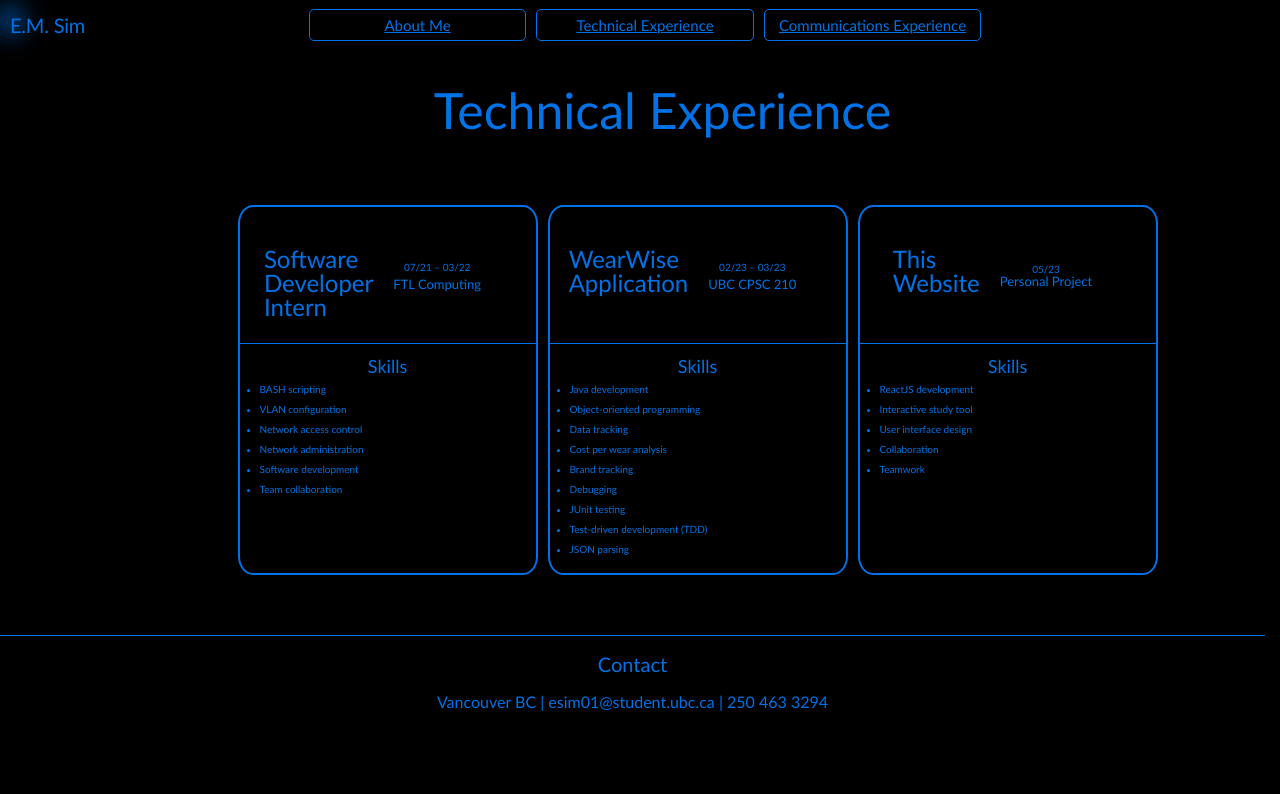
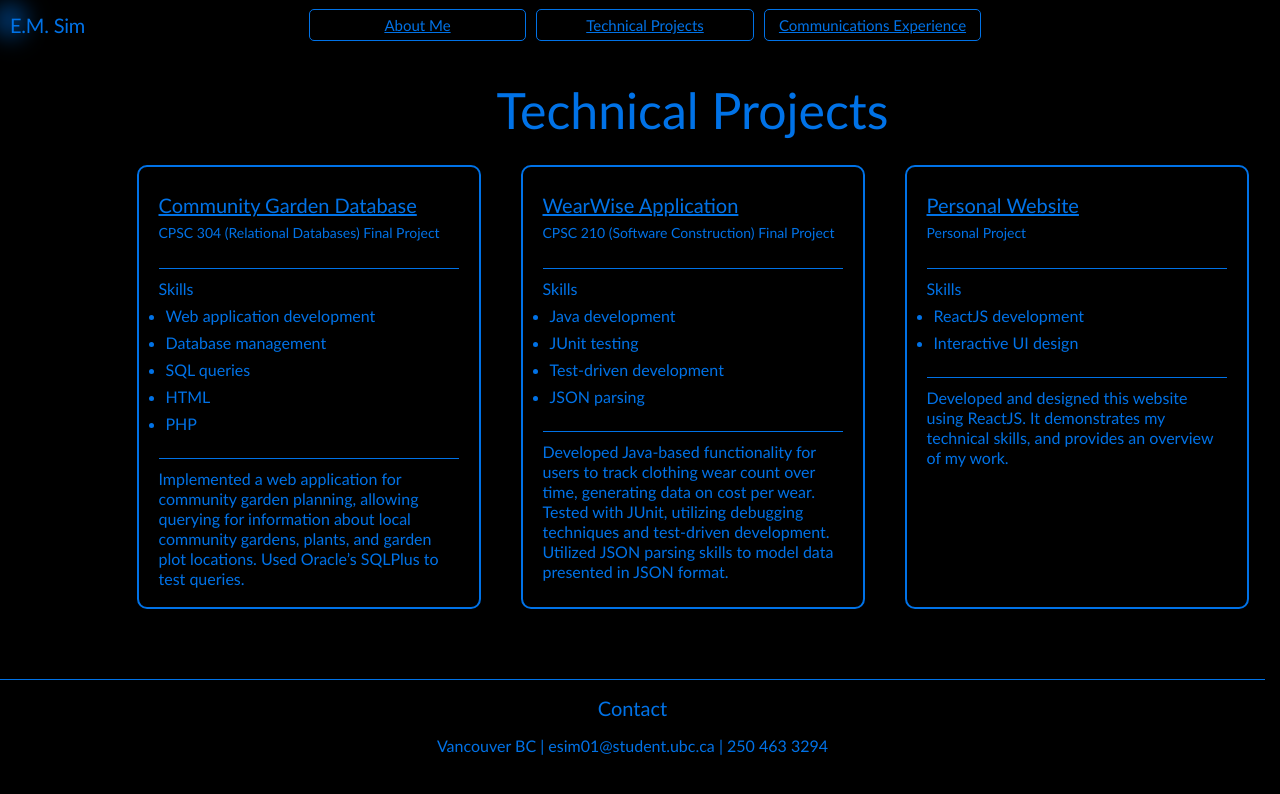
Before and after one commit to em-il-yn/e.m.sim, a React (Create React App) app: page /e.m.sim/Technical in a window 1280 px wide. Shown: the top 794 px of the page. Built offline with nearby package versions, Linux system fonts and the light colour scheme.

Commit message:
Updated Technical Project & Edited Website Content

```diff
--- a/src/App.js
+++ b/src/App.js
@@ -17,7 +17,7 @@ const App = () => {
                 <p className="pagetop">E.M. Sim</p>
                 <nav>
                     <Button text="About Me" to="/About" />
-                    <Button text="Technical Experience" to="/Technical" />
+                    <Button text="Technical Projects" to="/Technical" />
                     <Button text="Communications Experience" to="/Communications" />
                 </nav>
             </header>
--- a/src/Components/About.js
+++ b/src/Components/About.js
@@ -7,7 +7,7 @@ const About = () => {
                     <section class="columnEvil" style={{alignSelf: 'center'}}>
                         <h1>E.M. Sim</h1>
                         <h2 style={{ alignSelf: 'left' }}>UBC Computer Science</h2>
-                        <p>I am a computer science student at UBC with a background in communications. I have a passion for technology and a creative problem-solving. My technical skills include Java, JavaScript, ReactJS, HTML, CSS, BASH, and ReactJS. </p>
+                        <p>I am a UBC Computer Science student with a professional background in strategic communications. I have xperience with Java, JavaScript, BASH, HTML, CSS, Racket, C++, C, PHP, and R. Explore my website for samples of my work.</p>
                     </section>
                     <section class="column">
                         <a class="links" href={require('./../Resources/SimEmilyn_Resume.pdf')} alt="Resume">Resume</a>
--- a/src/Components/Communications.js
+++ b/src/Components/Communications.js
@@ -4,7 +4,7 @@ const Communications = () => {
     return (
         <section class="gallery">
             <p class="tech">Communications Experience</p>
-            <p class="comms">I received a Bachelor of Arts from Simon Fraser University in 2021 where I majored in Communications and minored in Fine Arts. My creaetive background in arts and communications has allowed me to approach computer science from a uniquely interdiscinplinary perspective. Here is a portfolio of a few of my designs.</p>
+            <p class="comms">I obtained a degree in Communication from SFU. My work experience demonstrates proven effective professional and strategic communication skills. I have demonstrated leadership, and creativity in roles supervising and collaborating with a communications team. Here are some samples of my design work.</p>
 
             <div class="image-container">
                 <div class="image-overlay">
--- /dev/null
+++ b/src/Components/Technical.css
@@ -0,0 +1,61 @@
+/* Technical.css */
+
+.column {
+    display: flex;
+    flex-direction: column;
+    align-items: center;
+}
+
+.row {
+    display: grid;
+    grid-template-columns: repeat(auto-fit, minmax(300px, 1fr));
+    gap: 20px;
+    justify-content: center;
+}
+
+.project-container {
+    border: 2px solid #0072E7;
+    border-radius: 10px;
+    padding: 20px;
+    margin: 10px;
+    width: 300px;
+    height: 400px;
+    display: flex;
+    flex-direction: column;
+    justify-content: flex-start;
+}
+
+.project-header {
+    display: flex;
+    justify-content: space-between;
+}
+
+.project-date {
+    font-weight: bold;
+}
+
+.project-organization {
+    margin-top: -10px;
+    margin-bottom: 10px;
+    font-size: 1.4rem;
+}
+
+.project-skills ul {
+    list-style: none;
+    padding: 7px;
+}
+
+.project-skills li {
+    margin-bottom: 7px;
+    list-style-type: disc;
+}
+
+.project-container a {
+    color: inherit;
+}
+
+.project-container hr {
+    margin: 10px 0;
+    border: none;
+    border-top: 1px solid #0072E7;
+}
--- a/src/Components/Technical.js
+++ b/src/Components/Technical.js
@@ -1,71 +1,81 @@
+// Import React at the top of your file if not already imported
 import React from 'react';
+import './Technical.css';
+
+const ProjectItem = ({ title, date, organization, skills, description, link }) => {
+    return (
+        <div className="project-container">
+            <div className="project-header">
+                <h3>
+                    <a href={link} target="_blank" rel="noopener noreferrer">
+                        {title}
+                    </a>
+                </h3>
+            </div>
+            <p className="project-organization">{organization}</p>
+            <hr />
+            <div className="project-skills">
+                <h4>Skills</h4>
+                <ul>
+                    {skills.map((skill, index) => (
+                        <li key={index}>{skill}</li>
+                    ))}
+                </ul>
+            </div>
+            <hr />
+            <p className="project-description">{description}</p>
+        </div>
+    );
+};
 
 const Technical = () => {
     return (
+        <section className="column">
+            <p className="tech">Technical Projects</p>
+            <section className="row">
+                {/* Project 1 */}
+                <ProjectItem
+                    title="Community Garden Database"
+                    organization="CPSC 304 (Relational Databases) Final Project"
+                    skills={[
+                        'Web application development',
+                        'Database management',
+                        'SQL queries',
+                        'HTML',
+                        'PHP',
+                    ]}
+                    description="Implemented a web application for community garden planning, allowing querying for information about local community gardens, plants, and garden plot locations. Used Oracle’s SQLPlus to test queries."
+                    link="https://github.com/em-il-yn/TheCommunityGardenDatabase"
+                />
 
-        <section class="column">
-            <p class="tech">Technical Experience</p>
-            <section class="row">
-                <skillContainer>
-                    <section class="row">
-                        <h3 class="circle">Software <br /> Developer <br /> Intern</h3>
-                        <p class="circle">
-                            <p class="date">07/21 – 03/22</p>
-                            FTL Computing
-                        </p>
-                    </section>
-                    <h3 class="skills">Skills</h3>
-                    <ul class="bullet-points">
-                        <li>BASH scripting</li>
-                        <li>VLAN configuration</li>
-                        <li>Network access control</li>
-                        <li>Network administration</li>
-                        <li>Software development</li>
-                        <li>Team collaboration</li>
-                    </ul>
-                </skillContainer>
-                <skillContainer>
-                    <section class="row">
-                        <h3 class="circle">WearWise <br /> Application</h3>
-                        <p class="circle">
-                            <p class="date">02/23 – 03/23</p>
-                            UBC CPSC 210
-                        </p>
-                    </section>
-                    <h3 class="skills">Skills</h3>
-                    <ul class="bullet-points">
-                        <li>Java development</li>
-                        <li>Object-oriented programming</li>
-                        <li>Data tracking</li>
-                        <li>Cost per wear analysis</li>
-                        <li>Brand tracking</li>
-                        <li>Debugging</li>
-                        <li>JUnit testing</li>
-                        <li>Test-driven development (TDD)</li>
-                        <li>JSON parsing</li>
-                    </ul>
-                </skillContainer>
-                <skillContainer>
-                    <section class="row">
-                        <h3 class="circle">This <br /> Website</h3>
-                        <p class="circle">
-                            <div class="date">05/23</div>
-                            Personal Project
-                        </p>
-                    </section>
-                    <h3 class="skills">Skills</h3>
-                    <ul class="bullet-points">
-                        <li>ReactJS development</li>
-                        <li>Interactive study tool</li>
-                        <li>User interface design</li>
-                        <li>Collaboration</li>
-                        <li>Teamwork</li>
-                    </ul>
-                </skillContainer>
+                {/* Project 2 */}
+                <ProjectItem
+                    title="WearWise Application"
+                    organization="CPSC 210 (Software Construction) Final Project"
+                    skills={[
+                        'Java development',
+                        'JUnit testing',
+                        'Test-driven development',
+                        'JSON parsing',
+                    ]}
+                    description="Developed Java-based functionality for users to track clothing wear count over time, generating data on cost per wear. Tested with JUnit, utilizing debugging techniques and test-driven development. Utilized JSON parsing skills to model data presented in JSON format."
+                    link="https://github.com/em-il-yn/WearWise"
+                />
+
+                {/* Project 3 */}
+                <ProjectItem
+                    title="Personal Website"
+                    organization="Personal Project"
+                    skills={[
+                        'ReactJS development',
+                        'Interactive UI design',
+                    ]}
+                    description="Developed and designed this website using ReactJS. It demonstrates my technical skills, and provides an overview of my work."
+                    link="https://em-il-yn.github.io/e.m.sim/"
+                />
             </section>
         </section>
-
-    )
-}
+    );
+};
 
 export default Technical;
```
